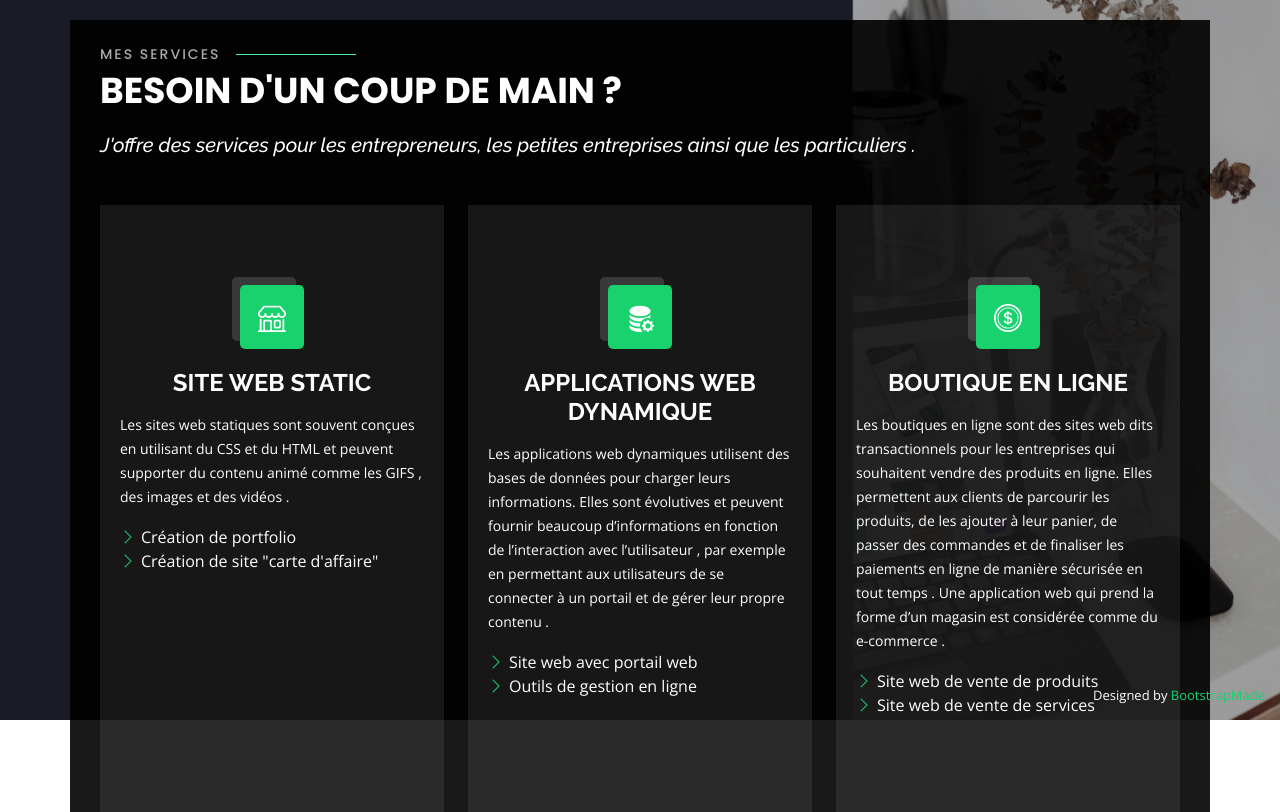
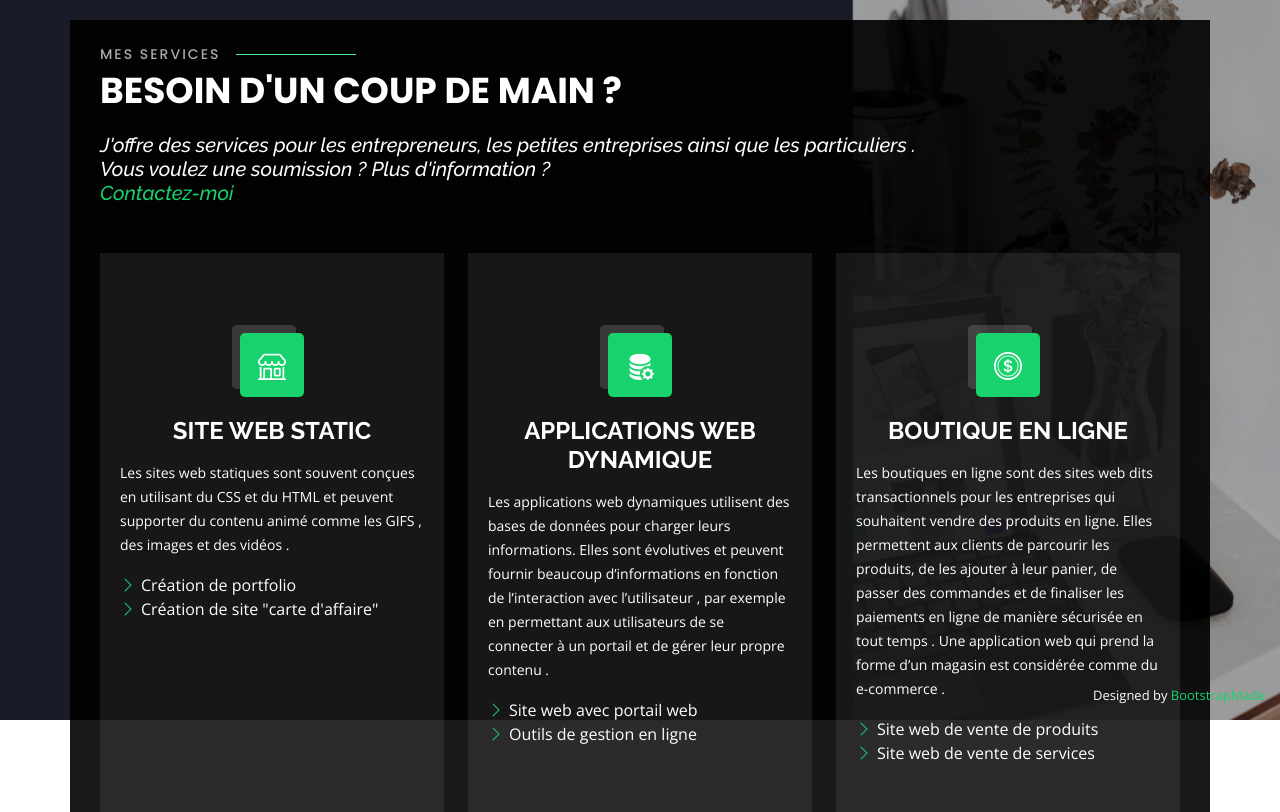
Before and after one commit to misszeste/Personal_Autonome, a PHP site: page / in a window 1280 px wide, after a click on "Services Offerts". Shown: the part 80-892 px from the top of the page. Run offline with PHP 8.4, Linux system fonts and the light colour scheme; some libraries are stand-ins or nearby versions.

Commit message:
onclick sur btn dans services pour appeler contact

```diff
--- a/index.php
+++ b/index.php
@@ -67,7 +67,6 @@
   <!-- ======= Header ======= -->
   <header id="header">
     <div class="container">
-
       <h1 class="glow"><a href="index.php">Jessika Soucy</a></h1>
       <!-- Uncomment below if you prefer to use an image logo -->
       <!-- <a href="index.html" class="mr-auto"><img src="assets/img/logo.png" alt="" class="img-fluid"></a> -->
@@ -548,7 +547,8 @@
         <h2> Mes Services </h2>
         <p>Besoin d'un coup de main ?</p>
         <h5 style="font-style: italic;">
-          J'offre des services pour les entrepreneurs, les petites entreprises ainsi que les particuliers .
+          J'offre des services pour les entrepreneurs, les petites entreprises ainsi que les particuliers .<br>
+          Vous voulez une soumission ?  Plus d'information ? <br><a href="#contact" onclick="nav=document.getElementById('navbar').getElementsByTagName('a');nav[5].click();"> Contactez-moi</a>
 
         </h5>
       </div>
```
